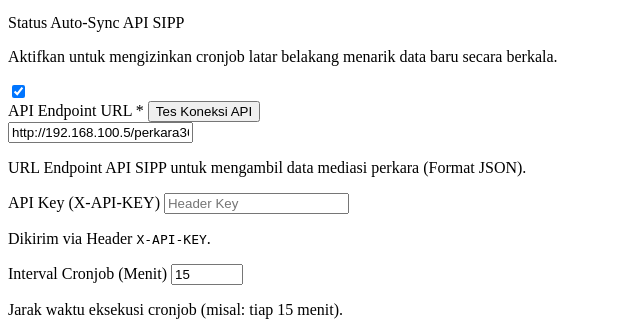
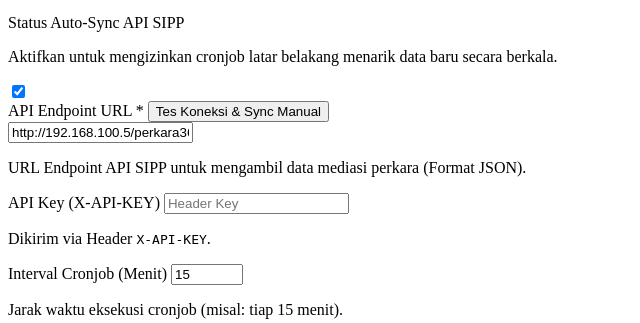
Before and after one commit to rtriadi/mediasi, a CodeIgniter app: the page made by application/views/admin/pengaturan/index.php in a window 1280 px wide. Shown: the part 1343-1666 px from the top of the page, without its empty margins (0-640 px from the left). Run offline with CodeIgniter, Linux system fonts and the light colour scheme; data that the repository does not hold is empty; some libraries are stand-ins or nearby versions.

Commit message:
feat: make Tes Koneksi button trigger immediate manual sync using typed URL and API Key

```diff
--- a/application/controllers/Admin/Api_sync.php
+++ b/application/controllers/Admin/Api_sync.php
@@ -46,13 +46,14 @@ class Api_sync extends MY_Controller {
     }
 
     /**
-     * Endpoint Tes Koneksi API dari Form Pengaturan Admin
+     * Endpoint Tes Koneksi API dari Form Pengaturan Admin (Langsung menjalankan Manual Sync)
      */
     public function test() {
         $url = trim($this->input->post('api_mediasi_url', true));
         $key = trim($this->input->post('api_mediasi_key', true));
 
-        $res = $this->sippapi->test_connection($url, $key);
+        // Menjalankan proses sync manual dengan URL & Key dari inputan form
+        $res = $this->sippapi->sync([], $url, $key);
         $this->output
              ->set_content_type('application/json')
              ->set_output(json_encode($res));
--- a/application/libraries/SippApi.php
+++ b/application/libraries/SippApi.php
@@ -104,8 +104,8 @@ class SippApi {
     /**
      * Memproses sinkronisasi data dari API SIPP ke mediasi_db
      */
-    public function sync($params = []) {
-        $api_res = $this->fetch_data($params);
+    public function sync($params = [], $override_url = null, $override_key = null) {
+        $api_res = $this->fetch_data($params, $override_url, $override_key);
 
         if (isset($api_res['status']) && $api_res['status'] === 'error') {
             return $api_res;
--- a/application/views/admin/pengaturan/index.php
+++ b/application/views/admin/pengaturan/index.php
@@ -272,8 +272,8 @@ $wa_active    = get_app_setting('wa_notif_active', '0') === '1';
                             </label>
                             <button type="button" onclick="testApiConnection()" id="btn-test-api"
                                 class="inline-flex items-center gap-1.5 bg-indigo-50 hover:bg-indigo-100 text-indigo-700 font-bold px-3 py-1 rounded-lg text-xs transition-colors border border-indigo-200 shadow-sm active:scale-95">
-                                <i class="fa-solid fa-plug-circle-bolt text-indigo-600" id="icon-test-api"></i>
-                                <span id="text-test-api">Tes Koneksi API</span>
+                                <i class="fa-solid fa-rotate text-indigo-600" id="icon-test-api"></i>
+                                <span id="text-test-api">Tes Koneksi & Sync Manual</span>
                             </button>
                         </div>
                         <input type="text" id="api_mediasi_url" name="api_mediasi_url" required
@@ -480,8 +480,8 @@ function testApiConnection() {
 
     btn.disabled = true;
     btn.classList.add('opacity-75', 'cursor-not-allowed');
-    icon.className = 'fa-solid fa-spinner fa-spin text-indigo-600';
-    text.innerText = 'Menguji...';
+    icon.className = 'fa-solid fa-rotate fa-spin text-indigo-600';
+    text.innerText = 'Memproses Sync...';
 
     resBox.classList.add('hidden');
     resBox.className = 'p-3.5 rounded-xl text-xs border font-medium hidden';
@@ -501,27 +501,27 @@ function testApiConnection() {
     .then(data => {
         btn.disabled = false;
         btn.classList.remove('opacity-75', 'cursor-not-allowed');
-        icon.className = 'fa-solid fa-plug-circle-bolt text-indigo-600';
-        text.innerText = 'Tes Koneksi API';
+        icon.className = 'fa-solid fa-rotate text-indigo-600';
+        text.innerText = 'Tes Koneksi & Sync Manual';
 
         resBox.classList.remove('hidden');
         if (data.status === 'success') {
             resBox.className = 'p-3.5 rounded-xl text-xs border font-medium bg-emerald-50 text-emerald-900 border-emerald-200 flex items-start gap-2';
-            resBox.innerHTML = '<i class="fa-solid fa-circle-check text-emerald-600 text-sm mt-0.5"></i> <div><strong>Koneksi Berhasil!</strong><br>' + data.message + '</div>';
+            resBox.innerHTML = '<i class="fa-solid fa-circle-check text-emerald-600 text-sm mt-0.5"></i> <div><strong>Koneksi & Sync Berhasil!</strong><br>' + data.message + '</div>';
         } else {
             resBox.className = 'p-3.5 rounded-xl text-xs border font-medium bg-rose-50 text-rose-900 border-rose-200 flex items-start gap-2';
-            resBox.innerHTML = '<i class="fa-solid fa-circle-xmark text-rose-600 text-sm mt-0.5"></i> <div><strong>Koneksi Gagal:</strong><br>' + (data.message || 'Gagal terhubung ke API SIPP') + '</div>';
+            resBox.innerHTML = '<i class="fa-solid fa-circle-xmark text-rose-600 text-sm mt-0.5"></i> <div><strong>Koneksi/Sync Gagal:</strong><br>' + (data.message || 'Gagal terhubung ke API SIPP') + '</div>';
         }
     })
     .catch(err => {
         btn.disabled = false;
         btn.classList.remove('opacity-75', 'cursor-not-allowed');
-        icon.className = 'fa-solid fa-plug-circle-bolt text-indigo-600';
-        text.innerText = 'Tes Koneksi API';
+        icon.className = 'fa-solid fa-rotate text-indigo-600';
+        text.innerText = 'Tes Koneksi & Sync Manual';
 
         resBox.classList.remove('hidden');
         resBox.className = 'p-3.5 rounded-xl text-xs border font-medium bg-rose-50 text-rose-900 border-rose-200 flex items-start gap-2';
-        resBox.innerHTML = '<i class="fa-solid fa-circle-xmark text-rose-600 text-sm mt-0.5"></i> <div><strong>Koneksi Gagal:</strong><br>Terjadi kesalahan sistem saat menghubungi server local API.</div>';
+        resBox.innerHTML = '<i class="fa-solid fa-circle-xmark text-rose-600 text-sm mt-0.5"></i> <div><strong>Koneksi Gagal:</strong><br>Terjadi kesalahan sistem saat menghubungi endpoint API.</div>';
         console.error(err);
     });
 }
```
